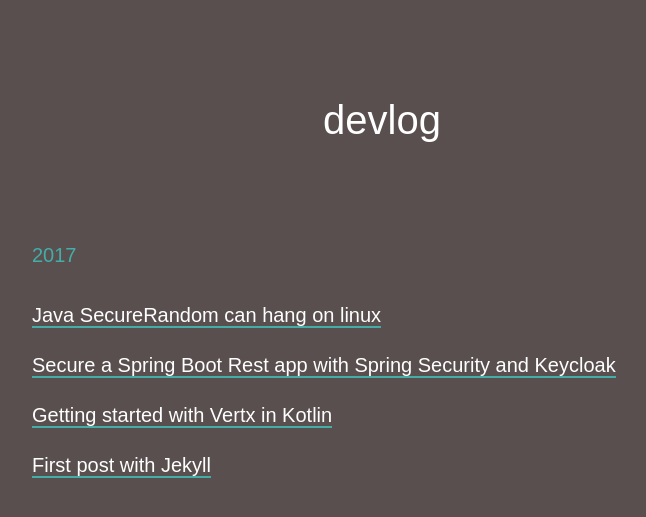
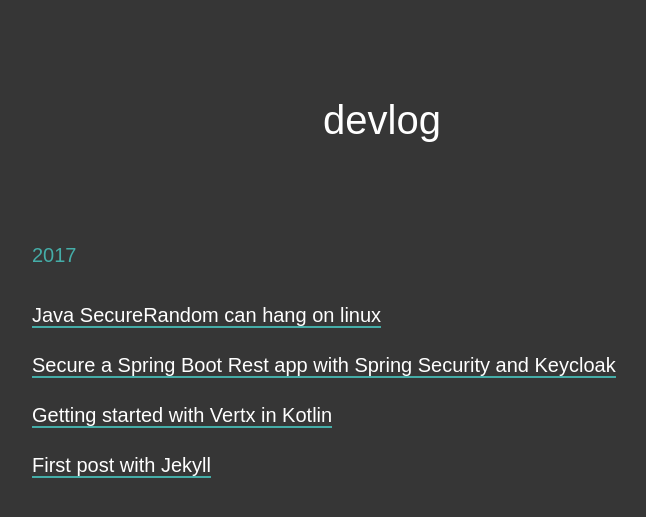
Before and after one commit to sandor-nemeth/sandor-nemeth.github.io, a Jekyll site: the page built from index.md, in a window 1280 px wide. Shown: the top 517 px of the page, without its empty margins (258-904 px from the left). Built offline with Jekyll 4.4.1, drawn with Linux system fonts in a browser that asks for light colours.

Commit message:
Update black to be a nicer black

```diff
--- a/_sass/_variables.sass
+++ b/_sass/_variables.sass
@@ -8,7 +8,7 @@
 $accent: #CC527A
 $primary: #45ADA8
 $darkgray: #474747
-$black: #594F4F
+$black: #363636
 
 $header-font: sans-serif
 $body-font: serif
```
